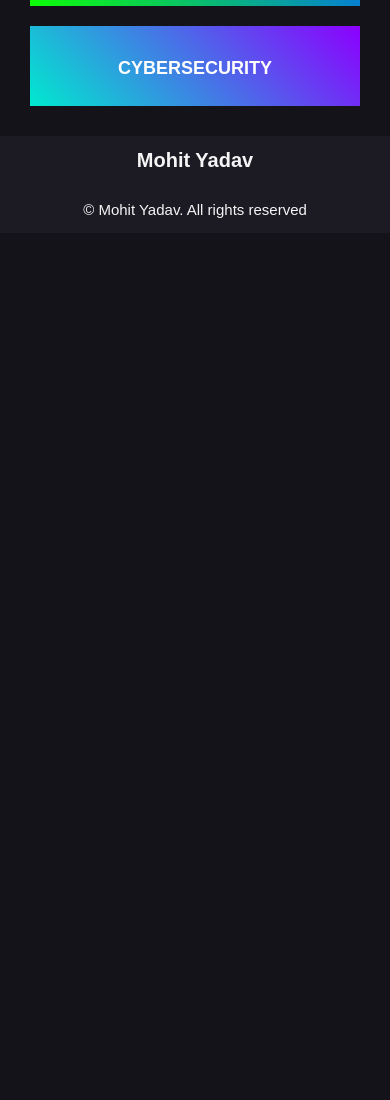
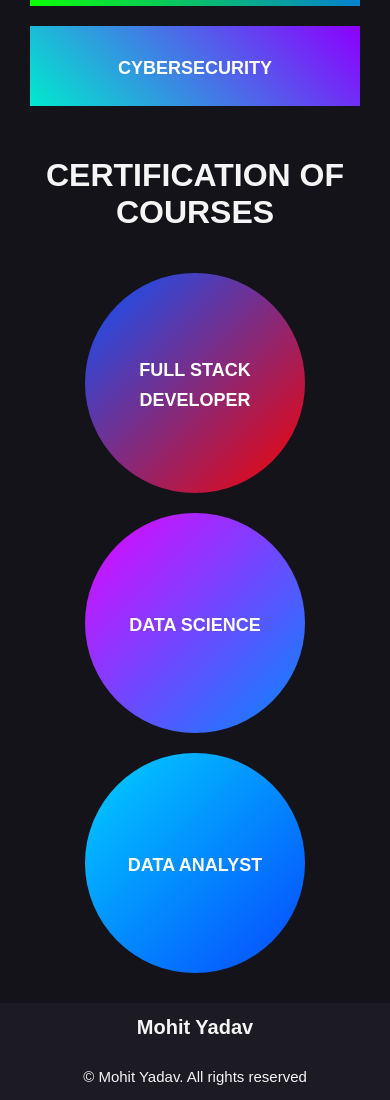
Before and after one commit to mohityadav52708/My_Portfolio, a plain HTML site: page index.html in a window 390 px wide. Shown: the part 3701-4801 px from the top of the page. Before the commit the page ends 3934 px from the top, so only its background shows below. Drawn offline with Linux system fonts and the light colour scheme.

Commit message:
certification has been  updated again

```diff
--- a/index.html
+++ b/index.html
@@ -361,6 +361,43 @@
       </div>
     </div>
   </div>
+  <div class="certification">
+    <h1>CERTIFICATION OF COURSES</h1>
+    <div class="certification_cover">
+      <div class="certification_boxes">
+        <div class="first_main_certification_box">
+          <div class="project-card main_first_project">
+            <div style="background: linear-gradient(135deg, #0b54ff, #f60202);"  class="project-front circlebox">
+              <b><P style="margin-bottom: -5px;">FULL STACK DEVELOPER</P></b>
+            </div>
+            <div style="background: linear-gradient(135deg, #f60202, #0b54ff);" class="project-back circlebox">
+              <a href="https://coursera.org/share/5d270497a76c4f7d16e550aa9eeb7451">View Certificate</a>
+            </div>
+          </div>
+        </div>
+        <div class="second_main_certification_box">
+          <div class="project-card main_second_project">
+            <div style="background: linear-gradient(135deg, #e204ff, #0587ff)" class="project-front circlebox">
+              <b><P style="margin-bottom: -5px;">DATA SCIENCE</P></b>
+            </div>
+            <div style="background: linear-gradient(135deg, #0587ff, #e204ff)" class="project-back circlebox">
+              <a href="https://coursera.org/share/feee8fd01404355dc5670d640b233cd8">View Certificate</a>
+            </div>
+          </div>
+        </div>
+        <div class="third_main_certification_box">
+          <div class="project-card main_third_project">
+            <div style="background: linear-gradient(135deg, #00d0ff, #0748ff)" class="project-front circlebox">
+              <b><P style="margin-bottom: -5px;">DATA ANALYST</P></b>
+            </div>
+            <div style="background:linear-gradient(135deg, #0748ff, #00d0ff)" class="project-back circlebox">
+              <a href="https://coursera.org/share/d0750d1f14b650ba0aac84bc117351cc">View Certificate</a>
+            </div>
+          </div>
+        </div>
+      </div>
+    </div>
+  </div>
   <div class="contact">
     <div class="contact_cover">
     <h1>Mohit Yadav</h1>
--- a/style.css
+++ b/style.css
@@ -704,6 +704,24 @@ body {
   background-color: #2980b9;
   color: #ffff;
 }
+.main_first_project{
+  width: 220px;
+  height: 220px;
+  margin-left: 20px;
+}
+.circlebox{
+  border-radius: 50%;
+}
+.main_second_project{
+  width: 220px;
+  height: 220px;
+  margin-left: 20px;
+}
+.main_third_project{
+  width: 220px;
+  height: 220px;
+  margin-left: 20px;
+}
 @media only screen and (max-width: 768px) {
   .certification{
     margin-left: 0px;
@@ -759,4 +777,25 @@ body {
   .contact_cover p{
     font-size: 15px;
   }
+  .main_first_project{
+    width: 220px;
+    height: 220px;
+    margin-top: 20px;
+    margin-left: 0px;
+  }
+  .circlebox{
+    border-radius: 50%;
+  }
+  .main_second_project{
+    width: 220px;
+    height: 220px;
+    margin-top: 20px;
+    margin-left: 0px;
+  }
+  .main_third_project{
+    width: 220px;
+    height: 220px;
+    margin-top: 20px;
+    margin-left: 0px;
+  }
 }
```
